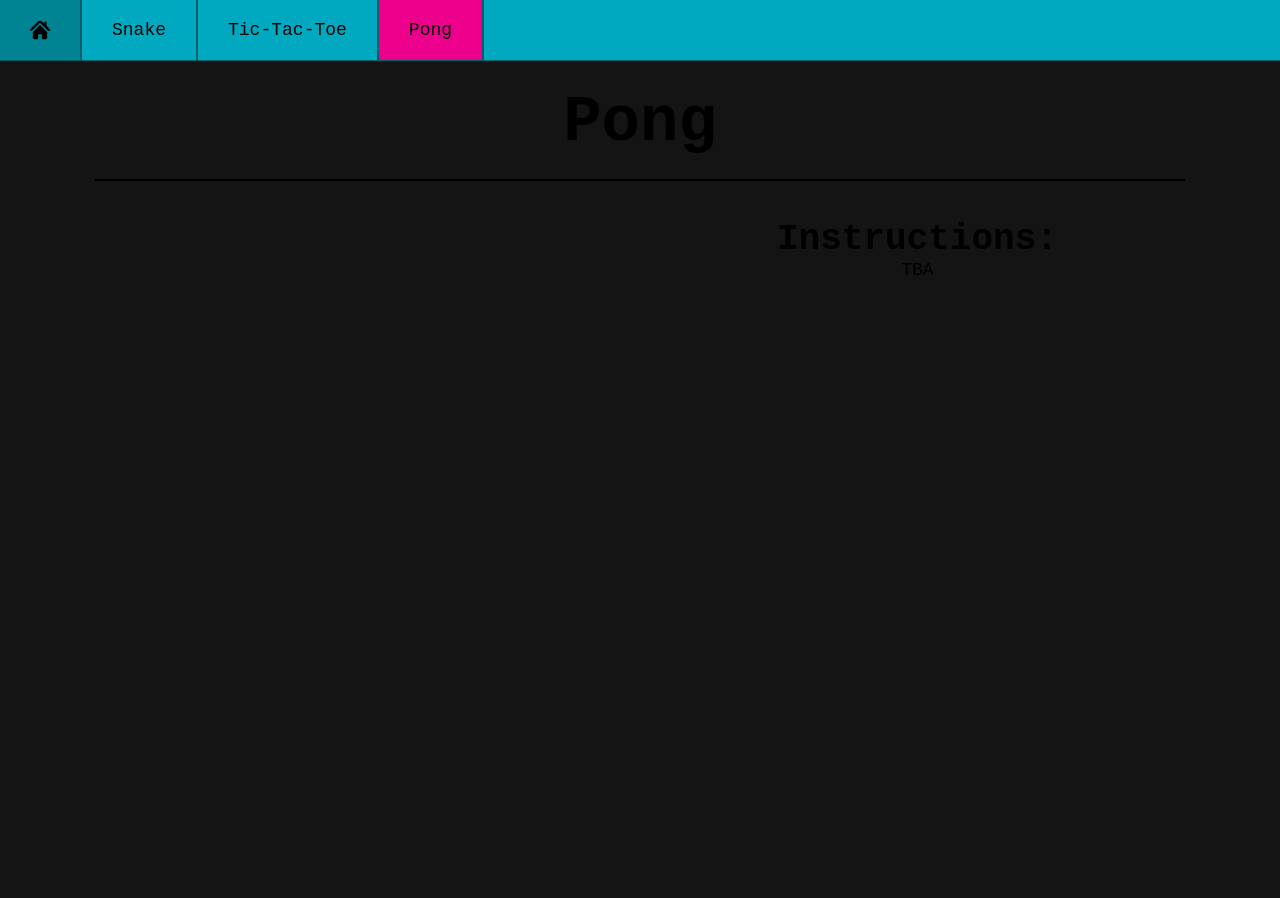
After one commit to benngim/game_website, a Flask app: page /pong in a window 1280 px wide. The commit adds this page. Shown: the top 898 px of the page. Run offline with Flask 3, Linux system fonts and the light colour scheme.

Commit message:
Initialised files for pong

```diff
--- a/app.py
+++ b/app.py
@@ -16,5 +16,9 @@ def snake():
 def tictactoe():
     return render_template("tictactoe.html")
 
+@app.route("/pong")
+def pong():
+    return render_template("pong.html")
+
 if __name__=='__main__':
     app.run(debug = True)
--- a/templates/layout.html
+++ b/templates/layout.html
@@ -16,7 +16,7 @@
                     <li><a {% block navbar_home %} {% endblock %} href="/"><img src="/static/icons/home-icon-silhouette-svgrepo-com.svg"></a></li>
                     <li><a {% block navbar_snake %} {% endblock %} href="/snake">Snake</a></li>
                     <li><a {% block navbar_tictactoe %} {% endblock %} href="/tictactoe">Tic-Tac-Toe</a></li>
-                    <li><a {% block pg3 %} {% endblock %} href="/">TBA</a></li>
+                    <li><a {% block navbar_pong %} {% endblock %} href="/pong">Pong</a></li>
                 </ul>
             </div>
         </header>
--- /dev/null
+++ b/templates/pong.html
@@ -0,0 +1,26 @@
+{% extends "layout.html" %}
+
+{% block title %} Pong {% endblock %}
+{% block head %}
+    <script src="/static/js/pong.js"></script>
+{% endblock %}
+
+{% block navbar_pong %} class="nav-bar-active" {% endblock %}
+
+{% block body %}
+    <div class="page-title">
+        <h1>Pong</h1>
+    </div>
+
+    <hr class="horizontal-divider">
+
+    <div class="game-container">
+        <div class="game-info">
+            <h1>Instructions: </h1>
+            <p>
+                TBA
+            </p>
+            <hr class="hidden-divider">
+        </div>
+    </div>
+{% endblock %}
```
Also changed, not shown: static/js/pong.js (added).
